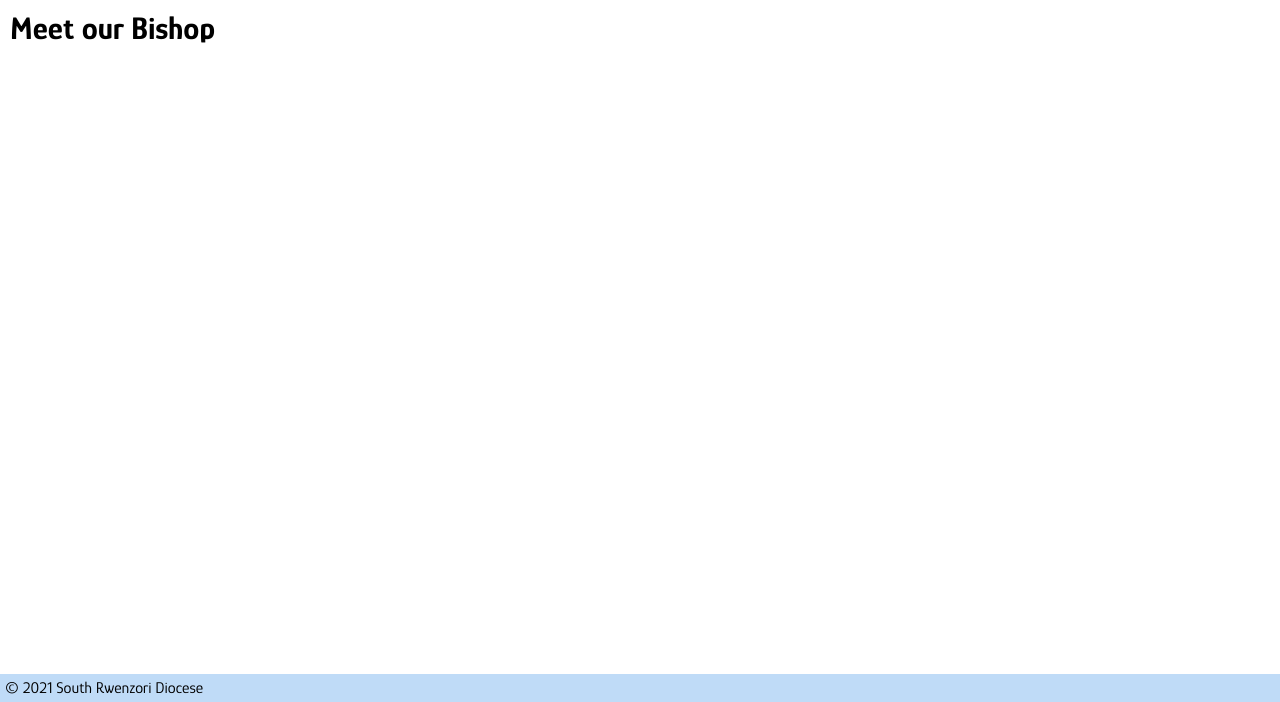
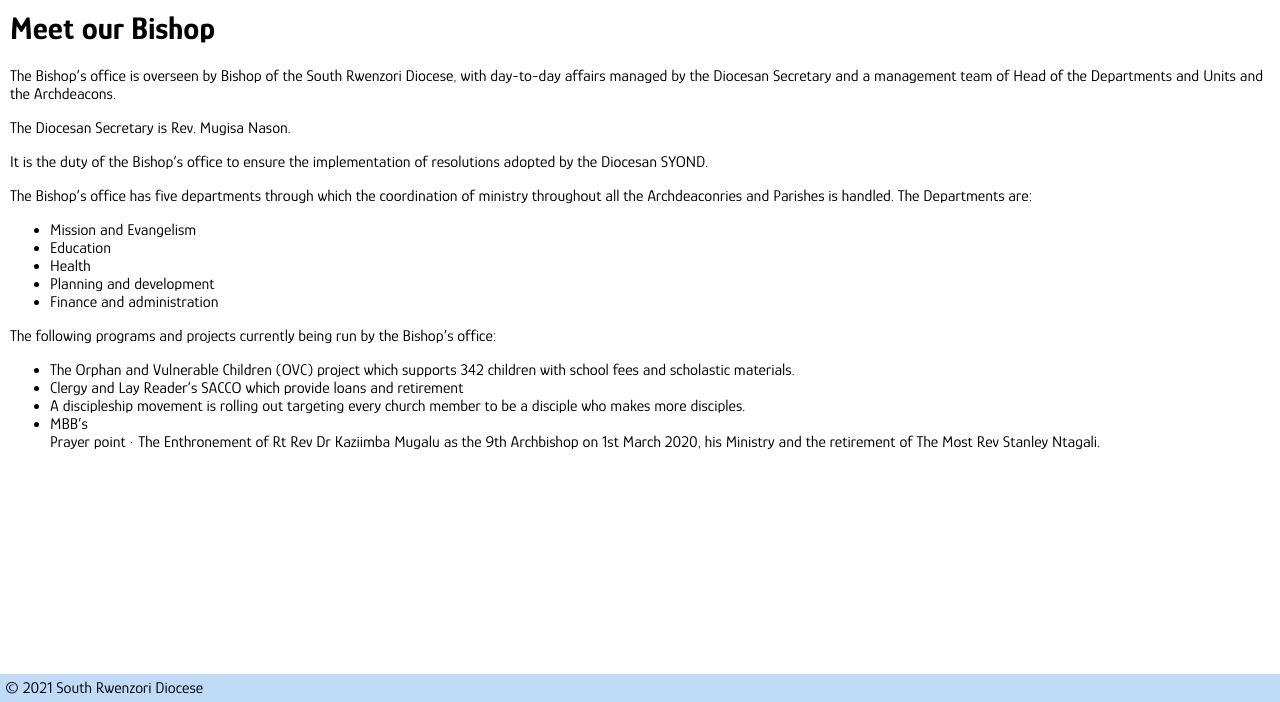
Before and after one commit to BenRStutzman/south-rwenzori-diocese-website, a PHP site: page /bishop in a window 1280 px wide. Shown: the part 98-800 px from the top of the page. Run offline with PHP 8.4, Linux system fonts and the light colour scheme.

Commit message:
started adding bishop page

```diff
--- a/bishop/index.php
+++ b/bishop/index.php
@@ -12,6 +12,27 @@
     <main>
         <h1>Meet our Bishop</h1>
         <section>
+            <p>The Bishop’s office is overseen by Bishop of the South Rwenzori Diocese, with day-to-day affairs managed by the Diocesan Secretary and a management team of Head of the Departments and Units and the Archdeacons.</p>
+            <p>The Diocesan Secretary is Rev. Mugisa Nason.</p>
+            <p>It is the duty of the Bishop’s office to ensure the implementation of resolutions adopted by the Diocesan SYOND.</p>
+            <p>The Bishop’s office has five departments through which the coordination of ministry throughout all the Archdeaconries and Parishes is handled. The Departments are:</p>
+            <ul>
+                <li>Mission and Evangelism</li>
+                <li>Education</li>
+                <li>Health</li>
+                <li>Planning and development</li>
+                <li>Finance and administration</li>
+            </ul>
+            <p>The following programs and projects currently being run by the Bishop’s office:</p>
+            <ul>
+                <li>The Orphan and Vulnerable Children (OVC) project which supports  342 children with school fees and scholastic materials.</li>
+                <li>Clergy and Lay Reader’s SACCO which provide loans and retirement</li>
+                <li>A discipleship movement is rolling out targeting every church member to be a disciple who makes more disciples.</li>
+                <li>MBB’s</li>
+
+Prayer point
+
+· The Enthronement of Rt Rev Dr Kaziimba Mugalu as the 9th Archbishop on 1st March 2020, his Ministry and the retirement of The Most Rev Stanley Ntagali.
         </section>
     </main>
     <?php include "{$_SERVER['DOCUMENT_ROOT']}/shared/_footer.php"; ?>
```
